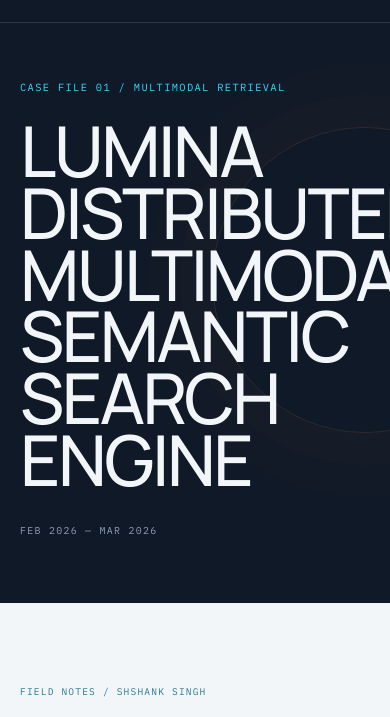
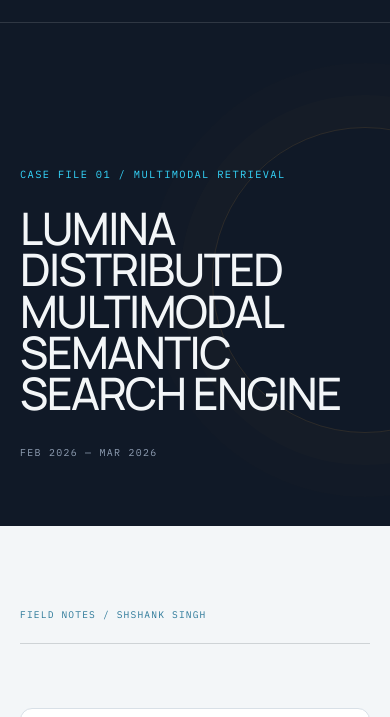
Before and after one commit to levithion/levithion.github.io, a website: page article-lumina.html in a window 390 px wide. Shown: the part 65-782 px from the top of the page. Drawn offline with Linux system fonts and the light colour scheme.

Commit message:
fix: rebalance article title scale

```diff
--- a/article.css
+++ b/article.css
@@ -135,14 +135,15 @@
 .article-title {
     position: relative;
     z-index: 1;
-    max-width: 13ch;
+    max-width: 15ch;
     margin: 0;
     color: var(--paper);
     font-family: var(--font-display);
-    font-size: clamp(4rem, 9vw, 9rem);
+    font-size: clamp(3rem, 5.4vw, 6rem);
     font-weight: 500;
     letter-spacing: -0.035em;
-    line-height: 0.88;
+    line-height: 0.92;
+    text-wrap: balance;
     text-transform: uppercase;
 }
 
@@ -506,7 +507,8 @@
     }
 
     .article-title {
-        font-size: clamp(3.7rem, 18vw, 6.5rem);
+        max-width: 100%;
+        font-size: clamp(2.6rem, 11.5vw, 4.4rem);
     }
 
     .article-content h2::before {
```
Also changed, not shown: dist/server/index.js.
